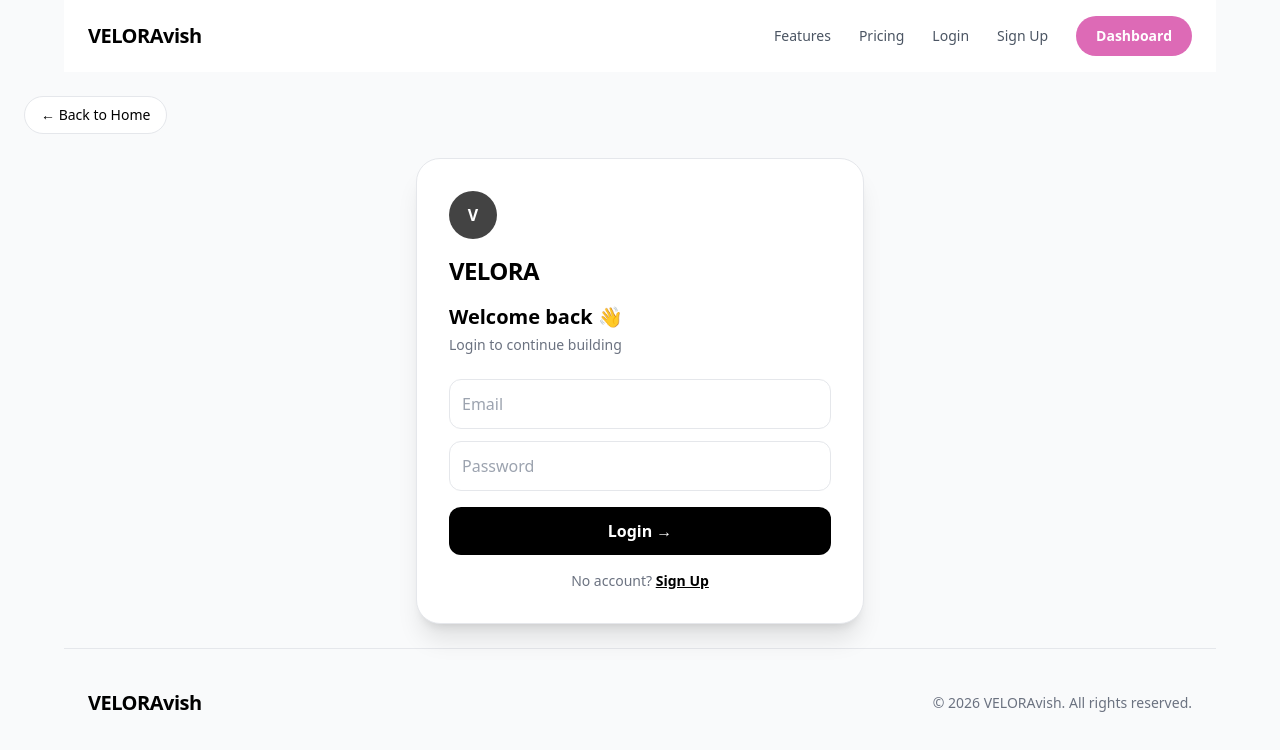
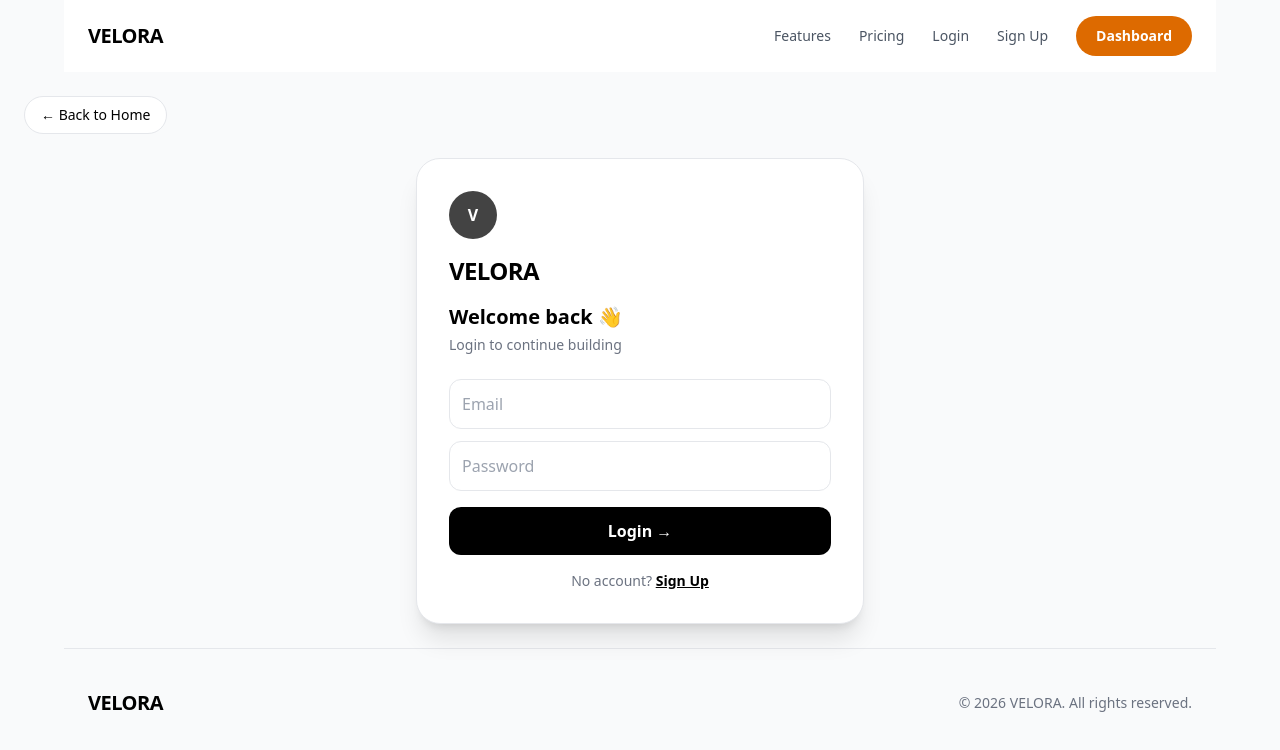
Before and after one commit to Ravs10/saas-starter-kit, a Next.js app: page /login in a window 1280 px wide. Shown: the top 750 px of the page. Built offline with nearby package versions, Linux system fonts and the light colour scheme.

Commit message:
Update SITE_CONFIG brand name and theme colors

```diff
--- a/app/config.ts
+++ b/app/config.ts
@@ -1,6 +1,6 @@
 export const SITE_CONFIG = {
   // Brand Name - Yahan change karoge to puri website pe change hoga
-  name: "VELORAvish",
+  name: "VELORA",
 
   // Logo Image - Khali "" rakho to text logo (VELORA) dikhega
   // Image chahiye to "/logo.png" likho aur file /public me daalo
@@ -12,8 +12,8 @@ export const SITE_CONFIG = {
 
   // Theme Color - Ek jagah color badlo, puri site pe buttons ka color badlega
   theme: {
-    primary: "#DD6AB6", // Orange
-    secondary: "#F5F5F5",
+    primary: "#DD6A00", // Orange
+    secondary: "#F5F5C4",
   },
 
   footerText: "© 2026 VELORA. All rights reserved.",
```
